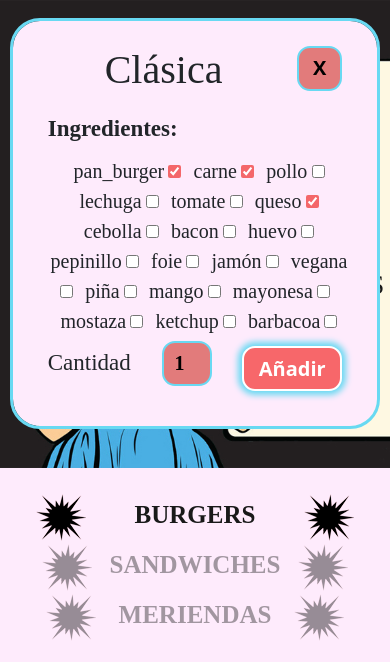
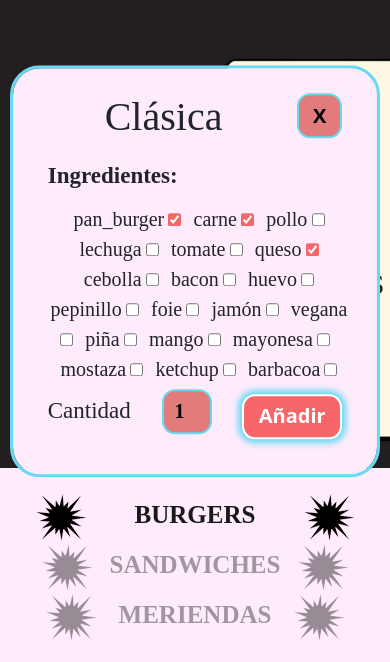
Before and after one commit to JacobBarberB/proyectoJacobBarber, a PHP site: page /primerProyectoBarber/pagina_burger.php in a window 390 px wide, after a click on "Añadir". Shown: the part 151-813 px from the top of the page. Run offline with PHP 8.4, Linux system fonts and the light colour scheme.

Commit message:
update style

```diff
--- a/assets/css/full_estil.css
+++ b/assets/css/full_estil.css
@@ -666,8 +666,10 @@
 .modalContainer{
   display: none;
   position: fixed;
-  left: 0;
-  top: 20%;
+  width: 80%;
+  left: 50%;
+  top: 40%;
+  transform: translate(-50%, -50%);
   overflow: auto;
 }
 .modalContainer .modal-content{
@@ -731,6 +733,10 @@ input[type=checkbox]:checked{
     accent-color: rgb(244, 103, 106);
 }
 @media (max-width: 992px){
+  .modalContainer{
+    width: 100%;
+    top: 50%;
+  }
   .modalContainer .modal-content{
     width: 95%;
   }
```
